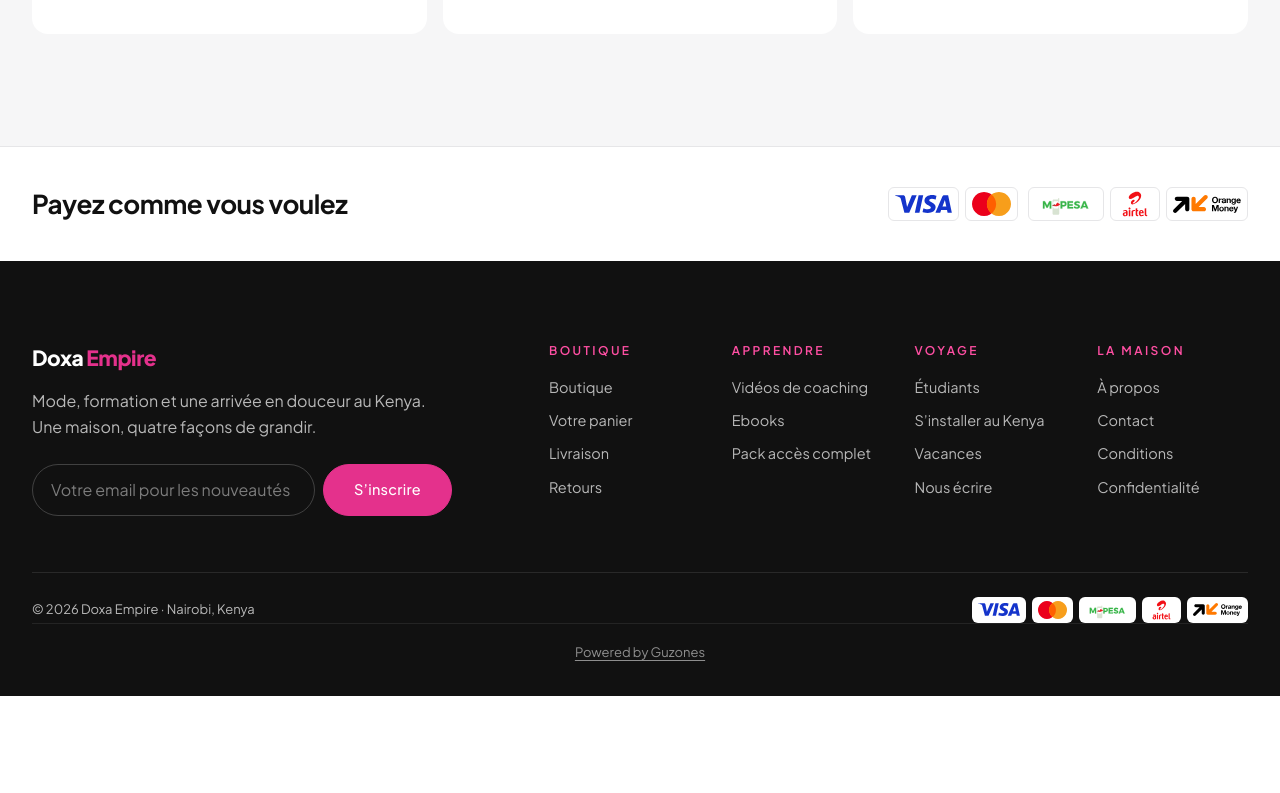
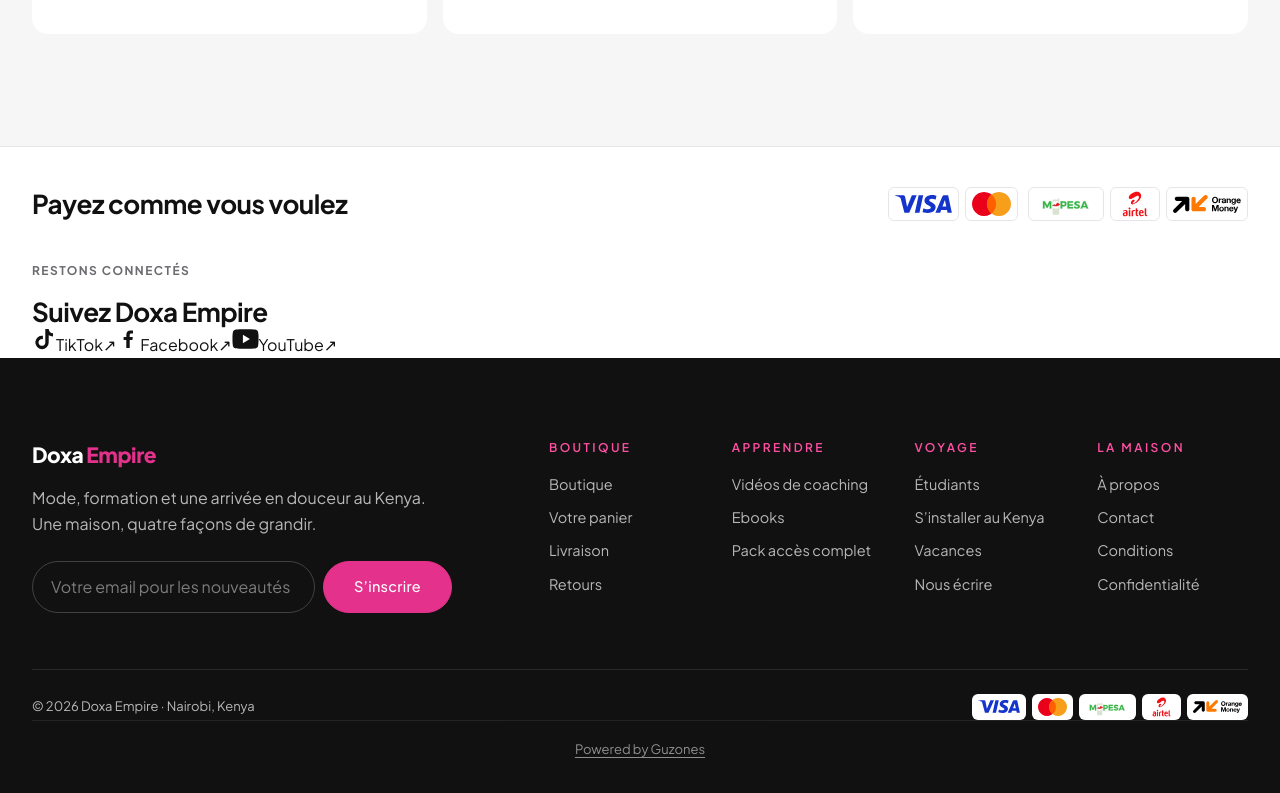
Before and after one commit to Gustave218/doxa-empire, a Next.js app: page / in a window 1280 px wide. Shown: the part 4200-4993 px from the top of the page. Before the commit the page ends 4896 px from the top, so only its background shows below. Built offline with nearby package versions, Linux system fonts and the light colour scheme; no server answers.

Commit message:
Add styled social media links before the footer

```diff
--- a/components/Footer.tsx
+++ b/components/Footer.tsx
@@ -3,8 +3,66 @@
 import Link from "next/link";
 import { CardMarks, MobileMarks } from "./Icons";
 
+function TikTokIcon() {
+  return (
+    <svg width="24" height="24" viewBox="0 0 24 24" fill="currentColor" aria-hidden="true">
+      <path d="M16.7 2c.3 2.5 1.7 4.1 4.3 4.3v3.2a9.2 9.2 0 0 1-4.3-1.2v7.1a6.7 6.7 0 1 1-5.8-6.6v3.4a3.4 3.4 0 1 0 2.4 3.2V2h3.4Z" />
+    </svg>
+  );
+}
+
+function FacebookIcon() {
+  return (
+    <svg width="24" height="24" viewBox="0 0 24 24" fill="currentColor" aria-hidden="true">
+      <path d="M13.7 21v-8h2.7l.4-3.1h-3.1V8c0-.9.3-1.5 1.6-1.5h1.7V3.7c-.3 0-1.3-.1-2.5-.1-2.5 0-4.2 1.5-4.2 4.3v2H7.6V13h2.7v8h3.4Z" />
+    </svg>
+  );
+}
+
+function YouTubeIcon() {
+  return (
+    <svg width="27" height="24" viewBox="0 0 27 24" fill="currentColor" aria-hidden="true">
+      <path d="M26.1 5.1a3.2 3.2 0 0 0-2.2-2.3C21.7 2.3 13.5 2.3 13.5 2.3s-8.2 0-10.4.5A3.2 3.2 0 0 0 .9 5.1 33 33 0 0 0 .5 12a33 33 0 0 0 .4 6.9 3.2 3.2 0 0 0 2.2 2.3c2.2.5 10.4.5 10.4.5s8.2 0 10.4-.5a3.2 3.2 0 0 0 2.2-2.3 33 33 0 0 0 .4-6.9 33 33 0 0 0-.4-6.9ZM10.9 16.2V7.8l7 4.2-7 4.2Z" />
+    </svg>
+  );
+}
+
+const socialLinks = [
+  { name: "TikTok", href: "https://www.tiktok.com/@doxabusiness?_r=1&_t=ZS-9BL4XT7Lmzc", Icon: TikTokIcon, color: "#111111" },
+  { name: "Facebook", href: "https://www.facebook.com/share/1Cb2EvCEi2/", Icon: FacebookIcon, color: "#1877F2" },
+  { name: "YouTube", href: "https://youtube.com/@doxaempire-venteengros8149?si=76JBeekFrhKkouue", Icon: YouTubeIcon, color: "#FF0000" },
+];
+
 export function Footer() {
   return (
+    <>
+      <section className="social-section" aria-labelledby="social-heading">
+        <div className="wrap social-inner">
+          <div>
+            <p className="eyebrow">Restons connectés</p>
+            <h2 id="social-heading" className="serif h3">Suivez Doxa Empire</h2>
+          </div>
+          <nav className="social-links" aria-label="Réseaux sociaux">
+            {socialLinks.map(({ name, href, Icon, color }) => (
+              <a
+                key={name}
+                href={href}
+                target="_blank"
+                rel="noopener noreferrer"
+                className="social-link"
+                aria-label={`Suivre Doxa Empire sur ${name}`}
+              >
+                <span className="social-icon" style={{ "--social-color": color } as React.CSSProperties}>
+                  <Icon />
+                </span>
+                <span>{name}</span>
+                <span className="social-arrow" aria-hidden="true">↗</span>
+              </a>
+            ))}
+          </nav>
+        </div>
+      </section>
+
       <footer className="footer">
         <div className="wrap">
           <div className="footer-top">
@@ -54,5 +112,6 @@ export function Footer() {
           <p className="powered-line"><a href="https://web.guzones.com" target="_blank" rel="noopener" className="powered">Powered by Guzones</a></p>
         </div>
       </footer>
+    </>
   );
 }
```
Lines whose indentation alone changed are shown as unchanged.
